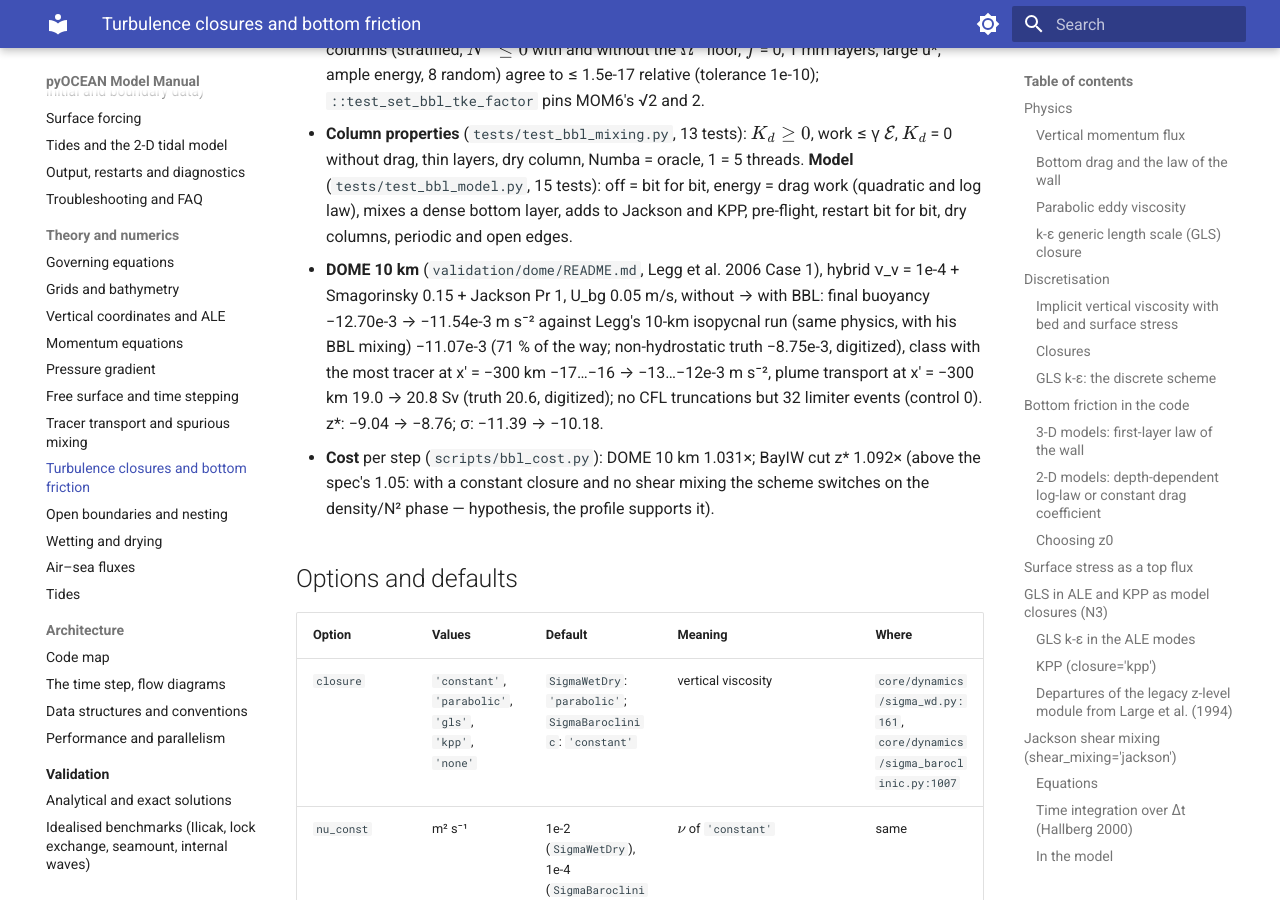
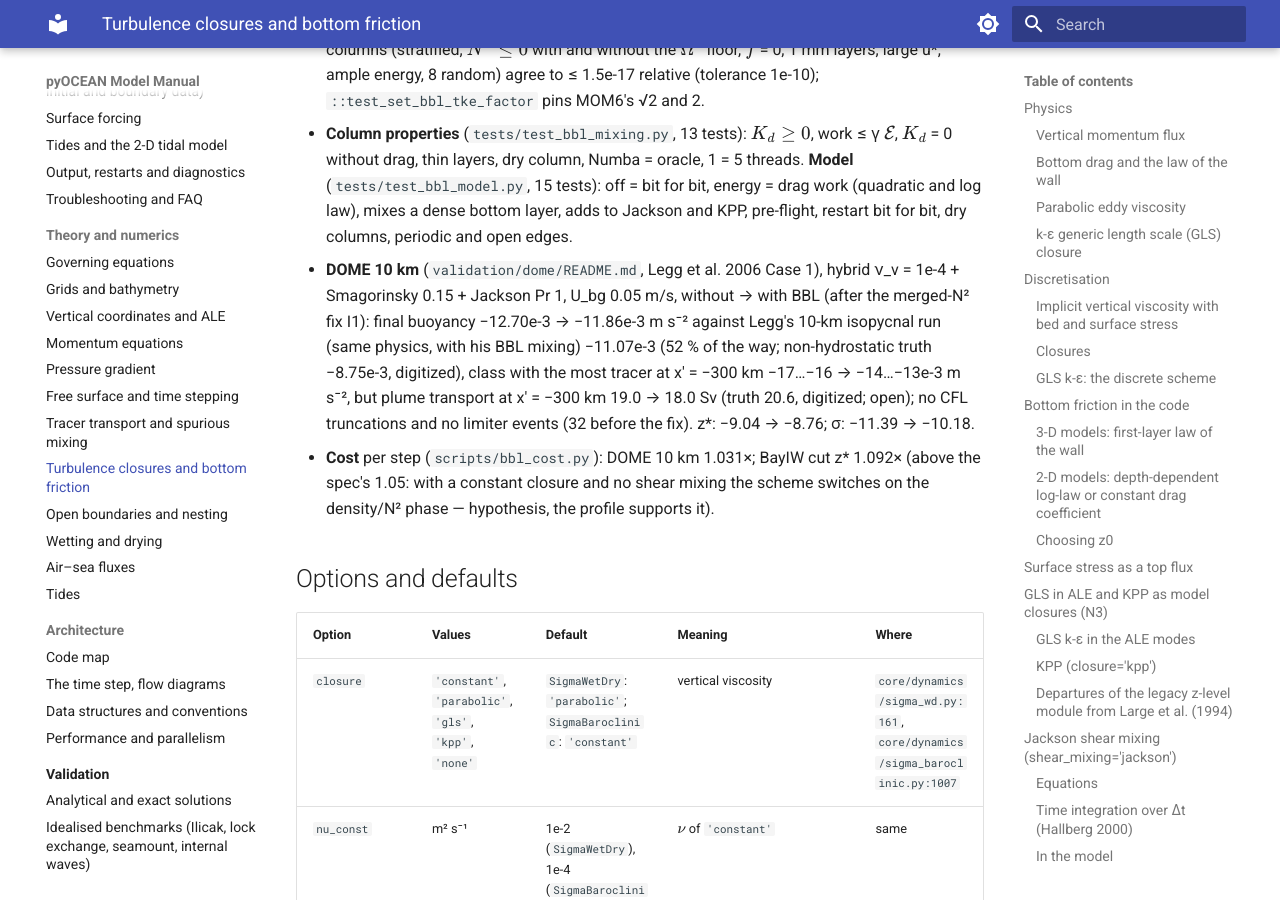
Before and after one commit to Estebanovich/pyOCEAN, an MkDocs documentation site: the page built from docs/manual/theory/turbulence-friction.md, in a window 1280 px wide and 900 px high, scrolled down 18221 px. Built offline with MkDocs 1.6.1 and Material for MkDocs 9.7.7, drawn with Linux system fonts in a browser that asks for light colours; some of the changed text lies outside the part shown.

Commit message:
BBL mixing final-review I1 reruns: DOME 10 km BBL runs repeated after the merged-N² fix; README, CLAUDE.md, roadmap §7/§8 and manual numbers updated
Hybrid + BBL: b_f -11.54 -> -11.86e-3 (52 % of the way to Legg's 10-km isopycnal -11.07, was 71 %), limiter
events 32 -> 0 (the 3-4 m/s bed layers of days 46-50 are gone), T(x' -300) 20.8 -> 18.0 Sv (now below the
control's 19.0, open), corner E 1.87e-4 -> 2.66e-4. z* + BBL changes < 0.02 in b_f; sigma + BBL bit for bit
(no merges in sigma). Old outputs kept as *_bbl_preI1.

Co-Authored-By: Claude Opus 5.5 <noreply@anthropic.com>
Claude-Session: https://claude.ai/code/session_01DapNDveddxQLd53ugW9ton

```diff
--- a/docs/manual/theory/turbulence-friction.md
+++ b/docs/manual/theory/turbulence-friction.md
@@ -622,11 +622,11 @@ MOM6 takes the velocities at the start of the step; pyOCEAN those after the impl
   bit, energy = drag work (quadratic and log law), mixes a dense bottom layer, adds to Jackson and KPP, pre-flight,
   restart bit for bit, dry columns, periodic and open edges.
 * **DOME 10 km** (`validation/dome/README.md`, Legg et al. 2006 Case 1), hybrid ν_v = 1e-4 + Smagorinsky 0.15 +
-  Jackson Pr 1, U_bg 0.05 m/s, without → with BBL: final buoyancy −12.70e-3 → −11.54e-3 m s⁻² against Legg's 10-km
-  isopycnal run (same physics, with his BBL mixing) −11.07e-3 (71 % of the way; non-hydrostatic truth −8.75e-3,
-  digitized), class with the most tracer at x′ = −300 km −17…−16 → −13…−12e-3 m s⁻², plume transport at x′ = −300 km
-  19.0 → 20.8 Sv (truth 20.6, digitized); no CFL truncations but 32 limiter events (control 0). z\*: −9.04 → −8.76;
-  σ: −11.39 → −10.18.
+  Jackson Pr 1, U_bg 0.05 m/s, without → with BBL (after the merged-N² fix I1): final buoyancy −12.70e-3 → −11.86e-3
+  m s⁻² against Legg's 10-km isopycnal run (same physics, with his BBL mixing) −11.07e-3 (52 % of the way;
+  non-hydrostatic truth −8.75e-3, digitized), class with the most tracer at x′ = −300 km −17…−16 → −14…−13e-3 m s⁻²,
+  but plume transport at x′ = −300 km 19.0 → 18.0 Sv (truth 20.6, digitized; open); no CFL truncations and no limiter
+  events (32 before the fix). z\*: −9.04 → −8.76; σ: −11.39 → −10.18.
 * **Cost** per step (`scripts/bbl_cost.py`): DOME 10 km 1.031×; BayIW cut z\* 1.092× (above the spec's 1.05: with a
   constant closure and no shear mixing the scheme switches on the density/N² phase — hypothesis, the profile supports
   it).
@@ -700,7 +700,7 @@ See [Validation: wetting and drying](../validation/wetting-drying.md) for the TI
     vertex mode; $\kappa_{shear}$, $\nu_{shear}$ are in the variable registry but not in the CF/Zarr output; with a large
     constant $\nu_v$ (0.5 m² s⁻¹ in DOME) the shear stays above $Ri_c$ and the scheme is inactive.
 
-* Drag-driven BBL mixing: in DOME's hybrid run it adds 32 limiter events and 3–4 m/s bed layers in the last days
+* Drag-driven BBL mixing: in DOME's hybrid run it lightens the plume but lowers the downstream plume transport
     (open); the BayIW cost is 1.092× per step (spec limit 1.05); $K_{d,BBL}$ is not in the CF/Zarr output; LOTW
     distributes the energy differently from Legg's single-layer form (A.2), a class (c) difference in the DOME
     comparison.
```
Also changed, not shown: CLAUDE.md (+1 -1 lines), docs/design/vision_roadmap.md (+2 -2 lines), validation/dome/README.md (+25 -23 lines).
